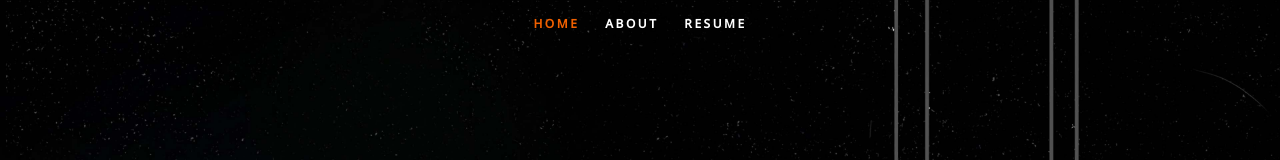
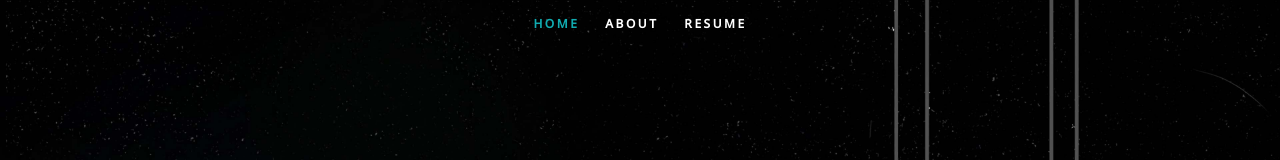
Before and after one commit to RyderHe/Ryder-Personal-Website-v1, a React (Create React App) app: page / in a window 1280 px wide. Shown: the top 160 px of the page. Built offline with nearby package versions, Linux system fonts and the light colour scheme.

Commit message:
Change color

```diff
--- a/src/components/Footer/Footer.css
+++ b/src/components/Footer/Footer.css
@@ -25,7 +25,7 @@ footer {
  }
 
  footer p {
-    color: #120F0F;
+    color: white;
 
     font-family: 'Open Sans', sans-serif;
     font-weight: normal;
--- a/src/components/NavBar/NavBar.css
+++ b/src/components/NavBar/NavBar.css
@@ -51,7 +51,7 @@ nav a {
 
 /* active link */
 a.active {
-   color: #F06000;
+   color: #11ABB0;
 }
 
 @media only screen and (max-width: 1024px) {
```
